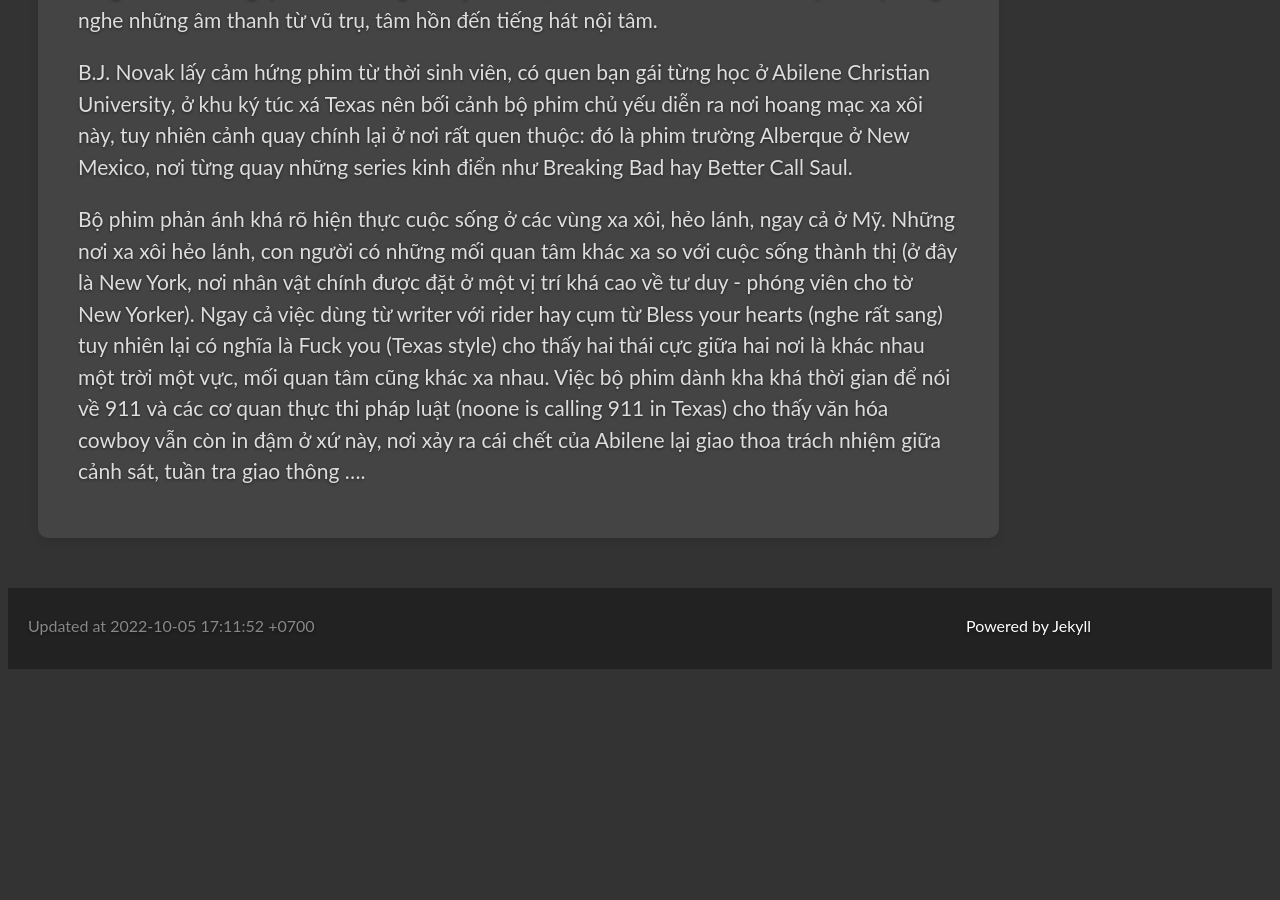
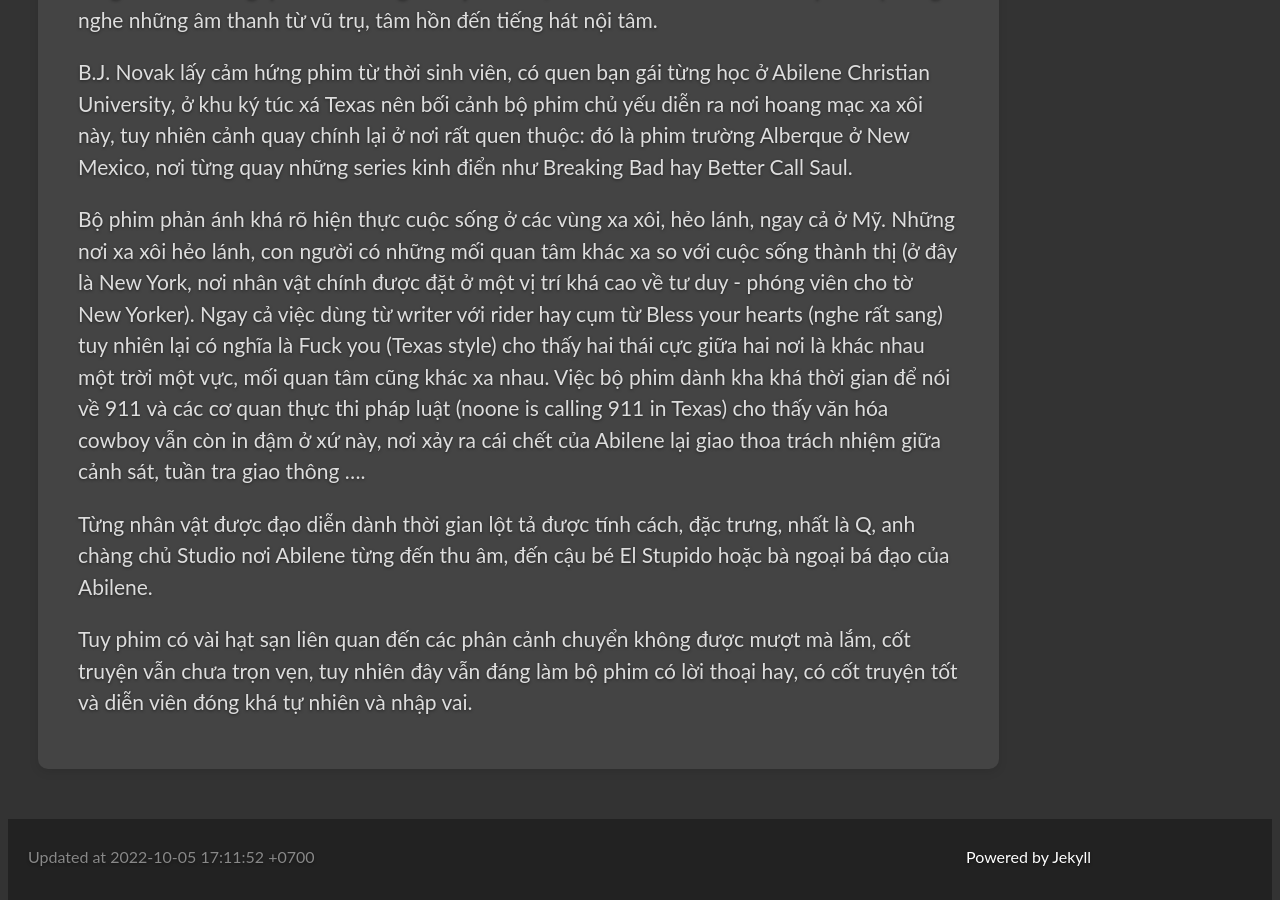
Before and after one commit to vdchuyen/chuyen-vn, a Jekyll site: the page built from _posts/2022-10-04-regrets.md, in a window 1280 px wide and 900 px high, scrolled down 632 px. Built offline with Jekyll 4.4.1, drawn with Linux system fonts in a browser that asks for light colours; our own code applies the rules of GitHub Pages for plain Markdown files; Markdown is read by kramdown in place of the engine named in the settings; before the commit the page ends 1301 px from its top, so only the background shows below that.

Commit message:
Update 2022-10-04-regrets.md

```diff
--- a/_posts/2022-10-04-regrets.md
+++ b/_posts/2022-10-04-regrets.md
@@ -9,3 +9,7 @@ Bộ phim có nhiều điều muốn nói, từ việc thực dụng của xã h
 B.J. Novak lấy cảm hứng phim từ thời sinh viên, có quen bạn gái từng học ở Abilene Christian University, ở khu ký túc xá Texas nên bối cảnh bộ phim chủ yếu diễn ra nơi hoang mạc xa xôi này, tuy nhiên cảnh quay chính lại ở nơi rất quen thuộc: đó là phim trường Alberque ở New Mexico, nơi từng quay những series kinh điển như Breaking Bad hay Better Call Saul.
 
 Bộ phim phản ánh khá rõ hiện thực cuộc sống ở các vùng xa xôi, hẻo lánh, ngay cả ở Mỹ. Những nơi xa xôi hẻo lánh, con người có những mối quan tâm khác xa so với cuộc sống thành thị (ở đây là New York, nơi nhân vật chính được đặt ở một vị trí khá cao về tư duy - phóng viên cho tờ New Yorker). Ngay cả việc dùng từ writer với rider hay cụm từ Bless your hearts (nghe rất sang) tuy nhiên lại có nghĩa là Fuck you (Texas style) cho thấy hai thái cực giữa hai nơi là khác nhau một trời một vực, mối quan tâm cũng khác xa nhau. Việc bộ phim dành kha khá thời gian để nói về 911 và các cơ quan thực thi pháp luật (noone is calling 911 in Texas) cho thấy văn hóa cowboy vẫn còn in đậm ở xứ này, nơi xảy ra cái chết của Abilene lại giao thoa trách nhiệm giữa cảnh sát, tuần tra giao thông ....
+
+ Từng nhân vật được đạo diễn dành thời gian lột tả được tính cách, đặc trưng, nhất là Q, anh chàng chủ Studio nơi Abilene từng đến thu âm, đến cậu bé El Stupido hoặc bà ngoại bá đạo của Abilene.
+
+ Tuy phim có vài hạt sạn liên quan đến các phân cảnh chuyển không được mượt mà lắm, cốt truyện vẫn chưa trọn vẹn, tuy nhiên đây vẫn đáng làm bộ phim có lời thoại hay, có cốt truyện tốt và diễn viên đóng khá tự nhiên và nhập vai.
```
